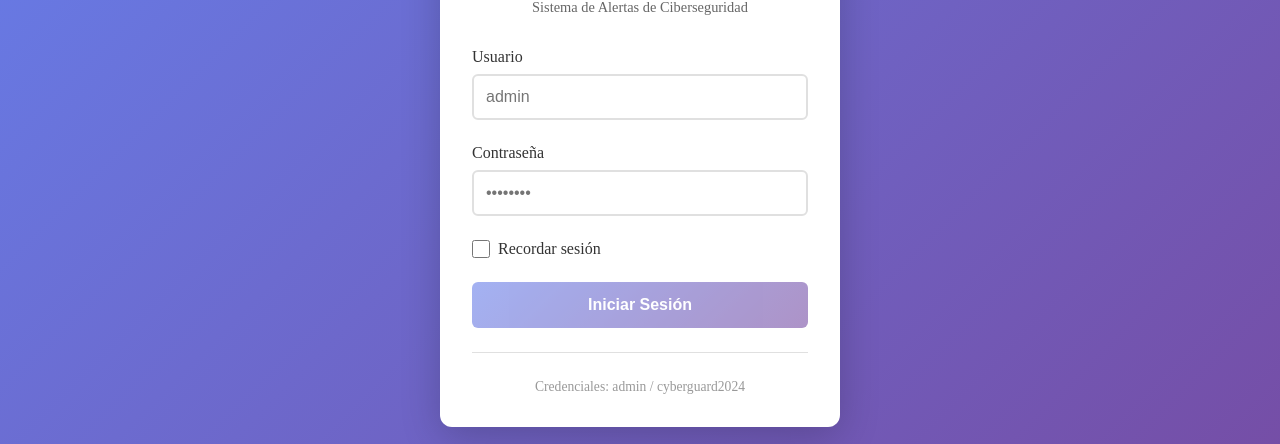
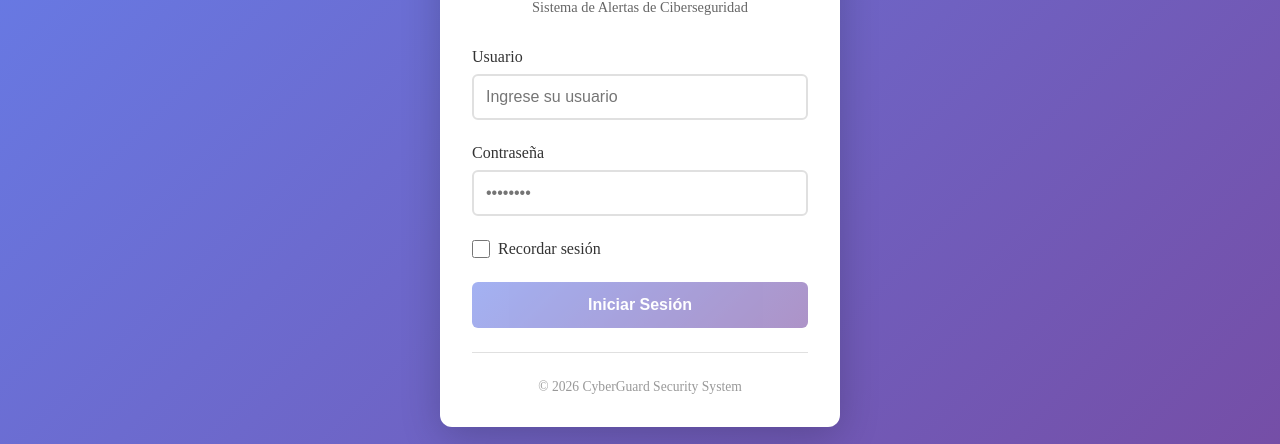
Before and after one commit to aotalvaros/cyberguard-system, an Angular app in the folder frontend/cyberguard-system-appv2/: page /autenticacion in a window 1280 px wide. Shown: the part 226-670 px from the top of the page. Built offline with nearby package versions, Linux system fonts and the light colour scheme.

Commit message:
refactor html structure, removing hardcoded login details

```diff
--- a/frontend/cyberguard-system-appv2/src/presentation/components/autenticacion/autenticacion.component.html
+++ b/frontend/cyberguard-system-appv2/src/presentation/components/autenticacion/autenticacion.component.html
@@ -12,7 +12,7 @@
           id="username"
           type="text"
           formControlName="username"
-          placeholder="admin"
+          placeholder="Ingrese su usuario"
           [class.error]="loginForm.get('username')?.invalid && loginForm.get('username')?.touched"
         />
         @if (loginForm.get('username')?.invalid && loginForm.get('username')?.touched) {
@@ -51,7 +51,7 @@
     </form>
 
     <div class="login-footer">
-      <small>Credenciales: admin / cyberguard2024</small>
+      <small>© 2026 CyberGuard Security System</small>
     </div>
   </div>
 </div>
```
